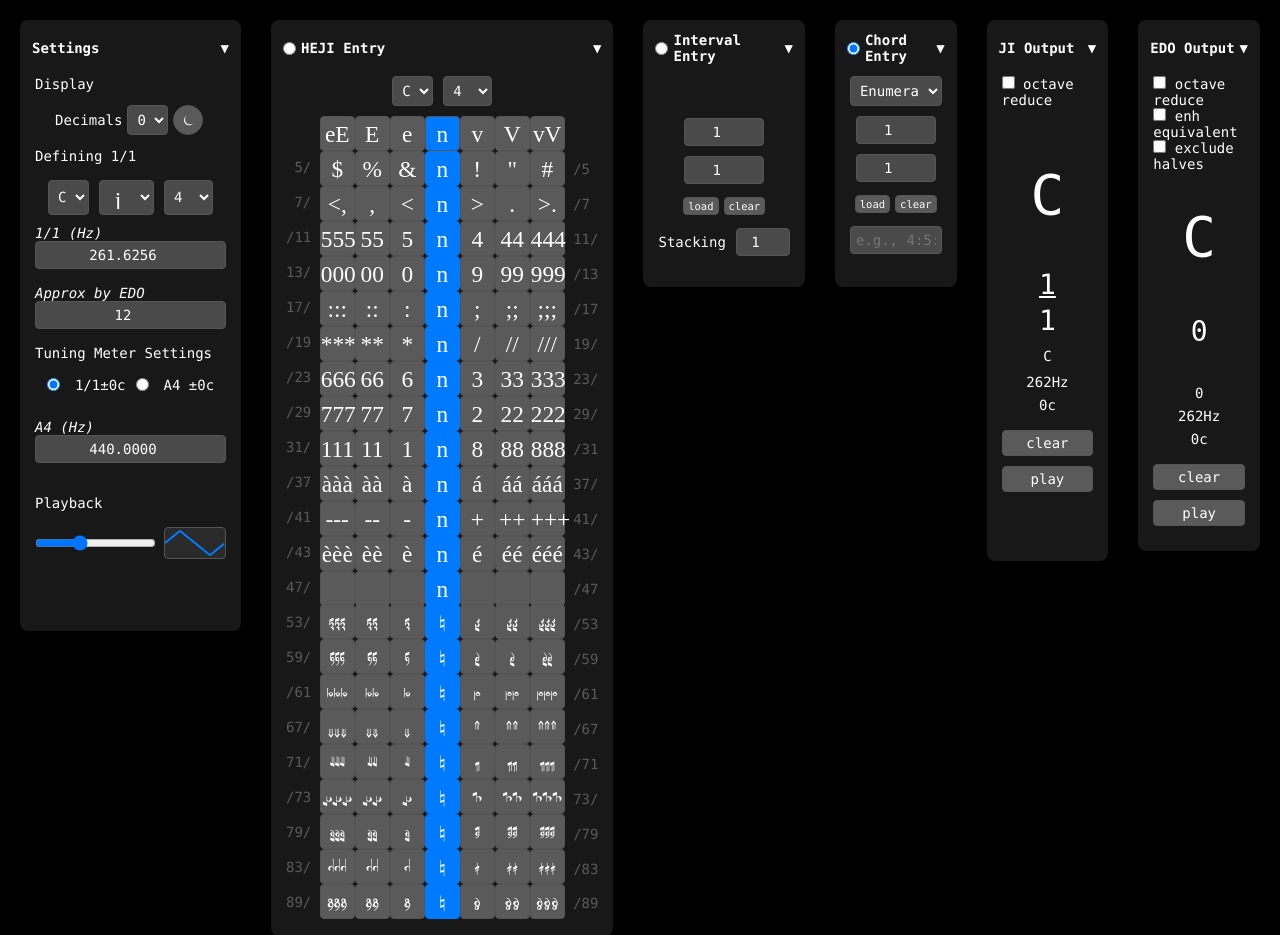
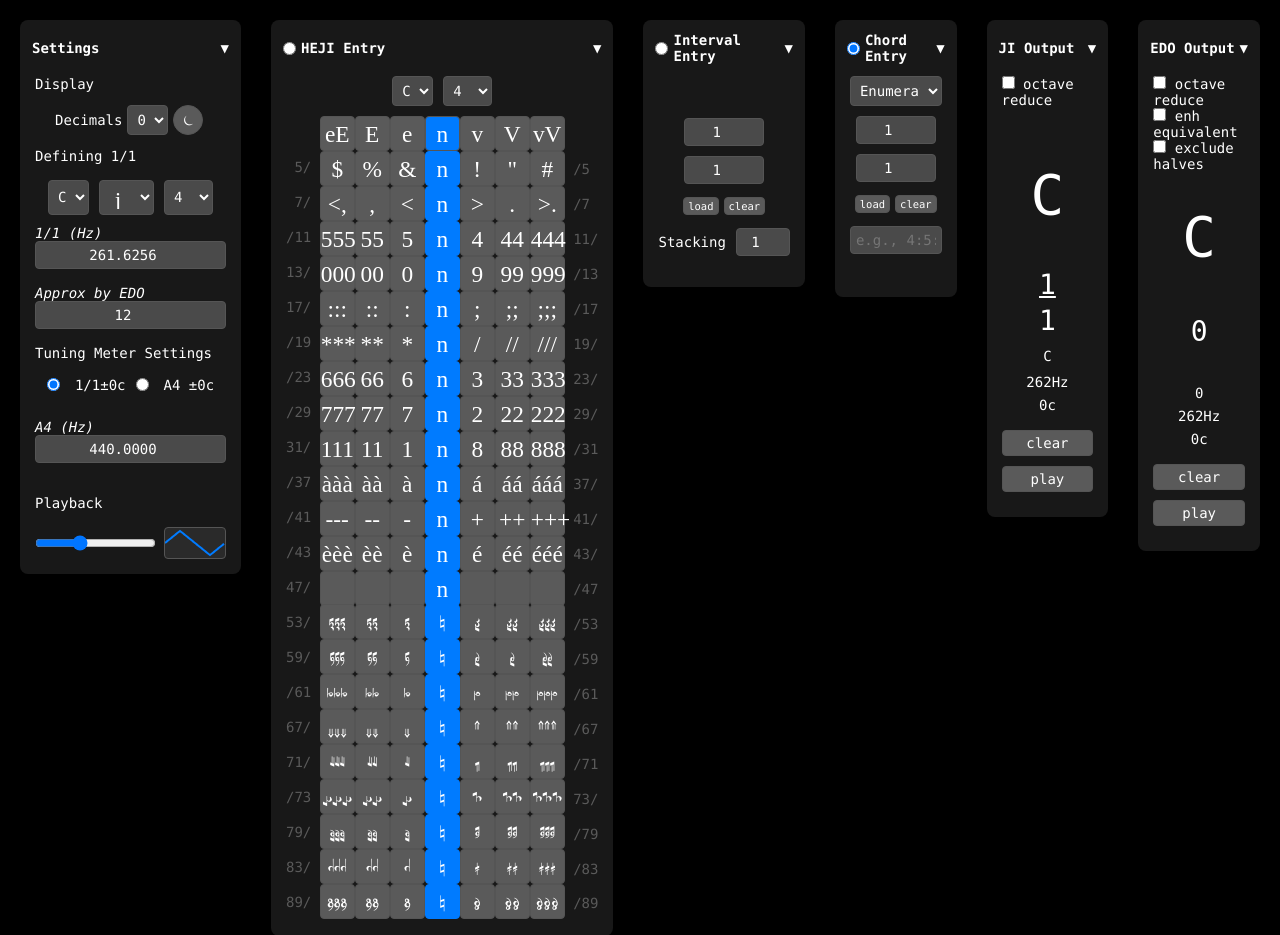
Before and after one commit to richiegreene/notation, a PHP site: page / in a window 1280 px wide. Shown: the top 935 px of the page. Run offline with PHP 8.4, Linux system fonts and the light colour scheme; some web fonts are replaced.

Commit message:
collapsable item span; good enough for now

```diff
--- a/style.css
+++ b/style.css
@@ -70,8 +70,6 @@ body {
     font-family: monospace;
     margin: 10px; /* Space around each item */
     min-width: auto; /* Allow content to define min-width */
-
-    /* max-width: 440px; /* Prevent items from becoming too wide on very large screens */ */
 }
 
 .settings-header {
@@ -584,26 +582,35 @@ input.ratioIn {
     box-sizing: border-box; /* Include padding and border in width calculation */
 }
 /* Specific grid-row spans for each settings-menu-item */
-#ref-pitch-item {
-    grid-row: span 11;
+
+#ref-pitch-item { /* Settings */
+    grid-row: span 6;
 }
 
 #heji-entry-item {
-    grid-row: span 15;
+    grid-row: span 7;
 }
 
-#output-columns-item {
+#interval-entry-item {
     grid-row: span 2;
+}
+
+#chord-entry-item {
+    grid-row: span 3;
 }
 
 #output-item {
     grid-row: span 4;
 }
 
+#edo-output-item {
+    grid-row: span 5; /* Adjust grid-row for EDO output */
+}
+
 .settings-menu-item.collapsed-item {
     grid-row: span 1 !important;
 }
-/* Styles copied from Tetrads_Refference/style.css */
+
 #timbre-row {
     grid-column: 1 / -1;
     display: grid;
@@ -709,10 +716,6 @@ input.ratioIn {
     margin-top: 10px; /* Small margin to push it down */
 }
 
-.display-label-row {
-    /* New: to contain only the "Display" label */
-}
-
 .display-label-row span {
     font-weight: normal; /* Unbold "Display" label */
     font-size: 1rem;
@@ -724,10 +727,6 @@ input.ratioIn {
     gap: 10px;
     padding-left: 20px; /* Indent this row */
     margin-top: 0; /* No extra space between "Display" and this row */
-}
-
-.theme-toggle-container {
-    /* No specific positioning needed here, handled by .precision-control-group flex */
 }
 
 #theme-toggle {
@@ -819,10 +818,6 @@ html[data-theme="light"] #theme-toggle .light-icon {
     align-items: center;
 }
 
-#edo-output-item {
-    grid-row: span 3; /* Adjust grid-row for EDO output */
-}
-
 .output-spacer {
     height: 0.5rem; /* Height of the blank row */
     margin-bottom: 0.5rem; /* Space below the blank row */
```
